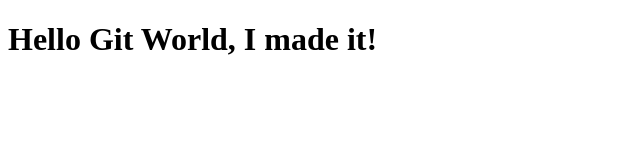
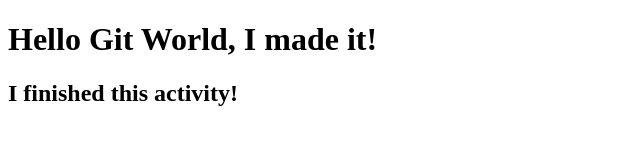
Before and after one commit to nasil78/sinsoa_Activity3, a plain HTML site: page index.html in a window 1280 px wide. Shown: the whole page, without its empty margins (0-640 px from the left). Drawn offline with Linux system fonts and the light colour scheme.

Commit message:
Update index.html

```diff
--- a/index.html
+++ b/index.html
@@ -5,5 +5,6 @@
     </head>
     <body>
         <h1>Hello Git World, I made it!</h1>
+        <h2>I finished this activity!</h2>
     </body>
 </html>
```
